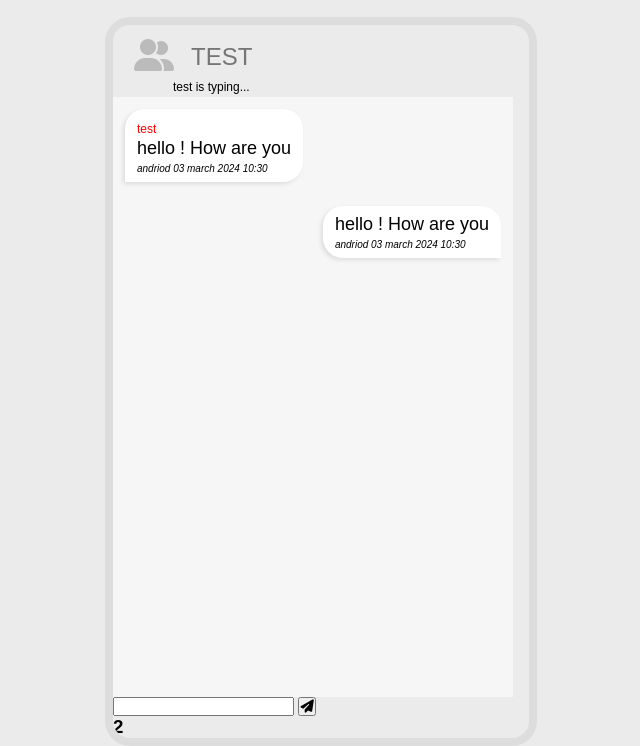
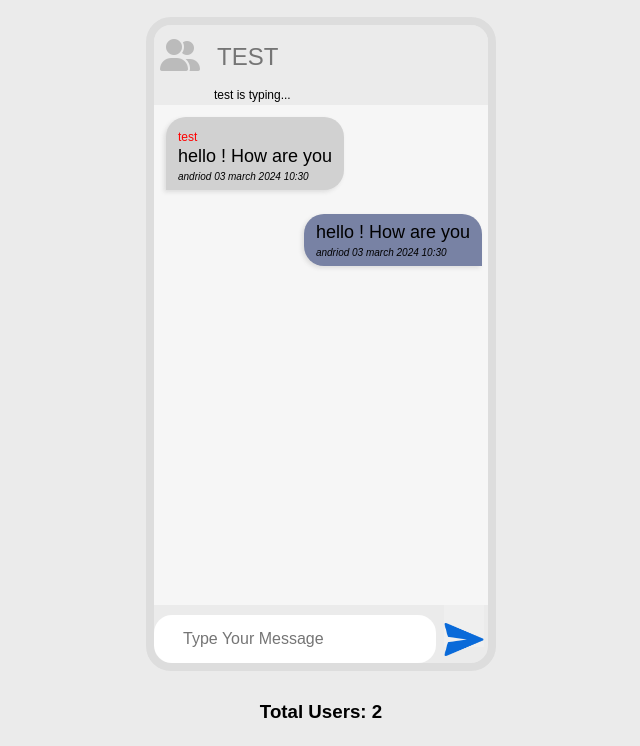
Before and after one commit to maqsoodhussain/ChatRoom, a website: page nodeServer/public/index.html in a window 1280 px wide. Shown: the part 60-806 px from the top of the page, without its empty margins (319-959 px from the left). Drawn offline with Linux system fonts and the light colour scheme; a web font is replaced by a local one.

Commit message:
css part completed

```diff
--- a/nodeServer/public/index.html
+++ b/nodeServer/public/index.html
@@ -47,10 +47,13 @@
         </ul>
 
         <form class="message-form" id="message-form">
-            <input type="text" name="message" id="message-input" class="message-input">
-            <button type="submit" class="send-btn"><span> <i class="fa-solid fa-paper-plane"></i></span></button>
+            <input type="text" name="message" id="message-input" class="message-input" placeholder="   Type Your Message">
+            <button type="submit" class="img"><span> <img class="img" src="send-message.png" alt="" srcset=""></span></button>
         </form>
-        <h3 class="user-total" id="usertota">2</h3>
+
+    </div>
+    <div>
+        <h3 class="user-total" id="usertotal">Total Users: <b>2</b></h3>
     </div>
 
 </body>
--- a/nodeServer/public/style.css
+++ b/nodeServer/public/style.css
@@ -25,18 +25,19 @@ body{
     border: 8px solid #dddddd;
     border-radius: 25px;
     overflow: hidden;
+    width: 350px;
     padding-right: 0px;
+    margin-bottom: 30px;
 }
 
 .name{
     display: flex;
     font-size: 32px;
     font-weight: 700;
-    padding:8px 16px;
+    padding:8px 1px;
     color: #7e7e7e;
     background-color: #ebebeb;
-    margin-bottom: 0px;
-    padding-bottom: 0px;
+
 }
 .name > span{
     color:#bbb;
@@ -58,8 +59,8 @@ body{
     display: flex;
     flex-direction: column;
     background-color: #f6f6f6;
-    width: 400px;
-    height: 600px;
+    width: 340px;
+    height: 500px;
     overflow-y: scroll;
     overflow-x: hidden;
 }
@@ -77,14 +78,14 @@ body{
 .message-left{
     border-radius: 20px 20px 20px 0px;
     align-self: flex-start;
-    background-color: #fff;
+    background-color: #D1D1D1;
     box-shadow: -2px 2px 4px #dcdcdc;
 }
 
 .message-right{
     border-radius: 20px 20px 0px 20px;
     align-self: flex-end;
-    background-color: #fff;
+    background-color: #7882A4;
     box-shadow: -2px 2px 4px #dcdcdc;
 }
 
@@ -109,3 +110,29 @@ body{
     color: red;
     font-size: 12px;
 }
+
+.message-form{
+    display: flex;
+    width: 330px;
+}
+
+.message-input{
+    flex-grow: 1;
+    height: 48px;
+    font-size: 16px;
+    border-radius: 18px;
+    border: none;
+    margin-right: 8px;
+    padding: 16px;
+    margin-top: 10px;
+
+}
+
+
+.img{
+    padding-top: 9px;
+    height: 42px;
+    width: 40px;
+    border: none;
+    border-image-outset: none;
+}
```
Also changed, not shown: nodeServer/public/send-message.png (added).
